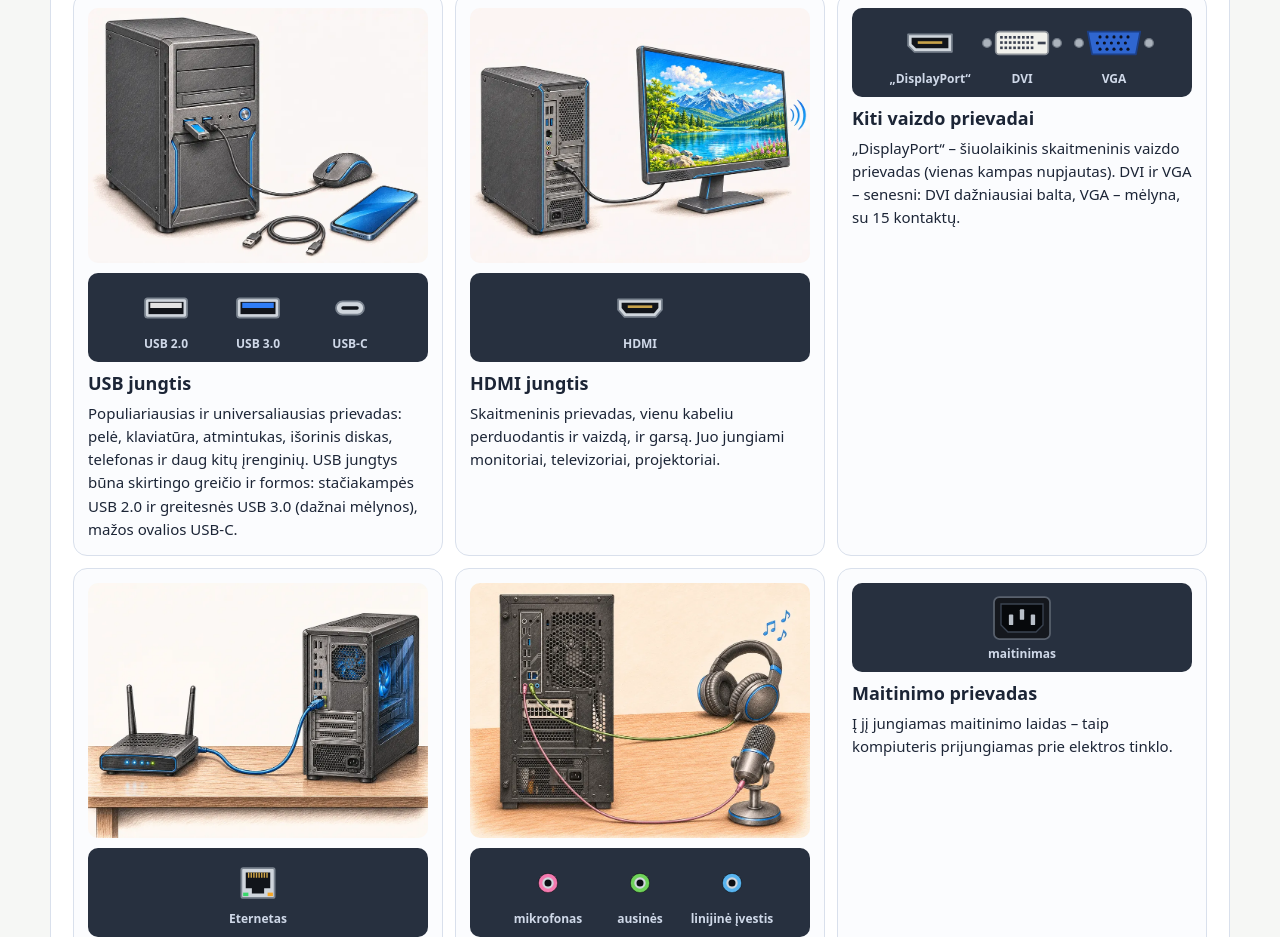
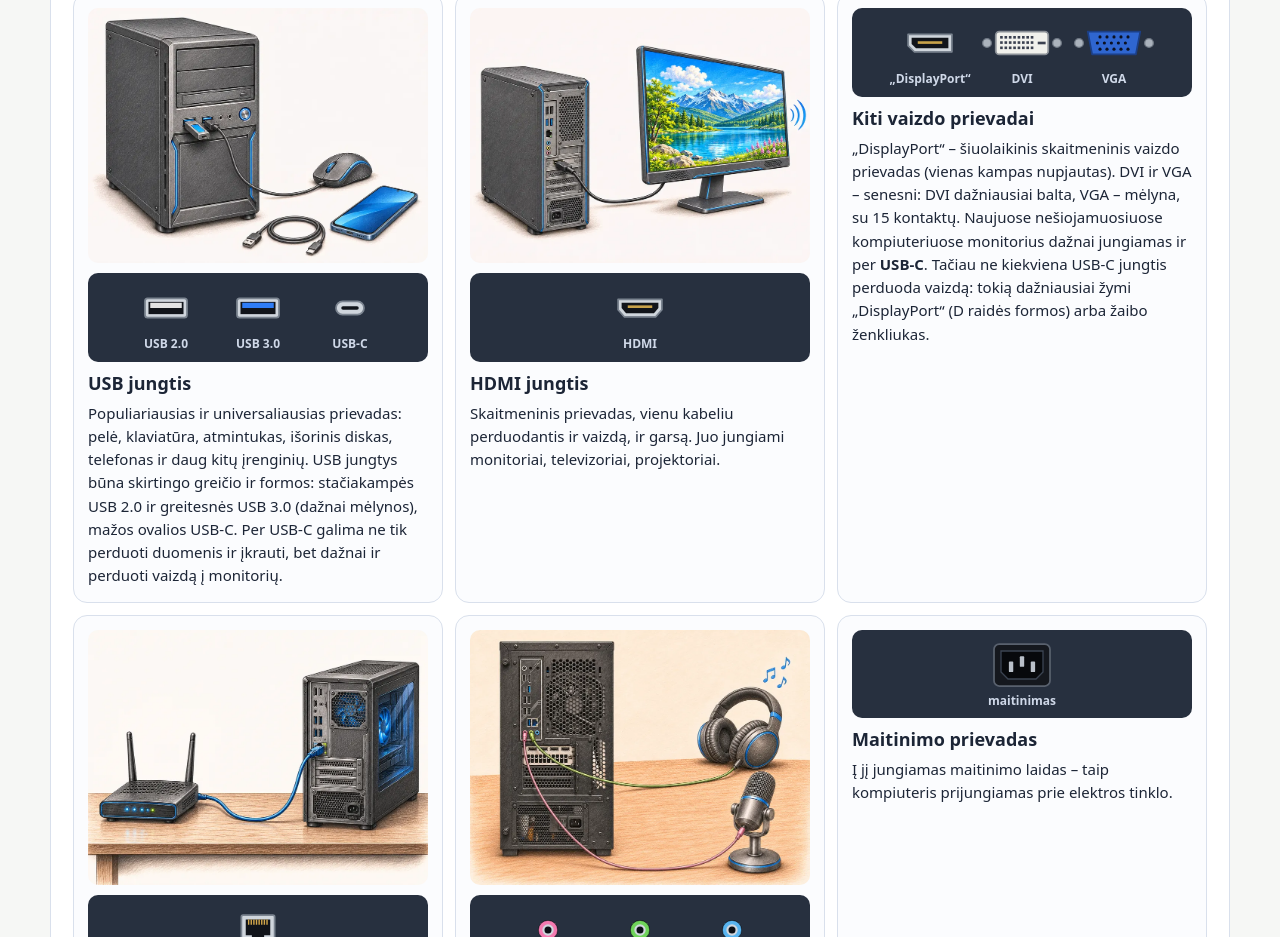
Before and after one commit to vidokas80/infopamokos, a plain HTML site: page src/7-8/isoriniai-irenginiai-ir-prievadai/index.html in a window 1280 px wide. Shown: the part 3240-4177 px from the top of the page. Drawn offline with Linux system fonts and the light colour scheme.

Commit message:
Prievadų pamoka: paminėta, kad per USB-C galima perduoti vaizdą į monitorių

```diff
--- a/src/7-8/isoriniai-irenginiai-ir-prievadai/index.html
+++ b/src/7-8/isoriniai-irenginiai-ir-prievadai/index.html
@@ -363,7 +363,7 @@ font-size:15px;color:var(--txt);background:var(--bg);border-radius:18px;padding:
       <img class="cimg" data-img="prievadai-07-usb.webp" width="900" height="675" loading="lazy" alt="Į kompiuterio priekines USB jungtis įjungtas atmintukas ir pelė">
       <div class="pics"><div class="pic" data-ico="usb2">USB 2.0</div><div class="pic" data-ico="usb3">USB 3.0</div><div class="pic" data-ico="usbc">USB-C</div></div>
       <h3>USB jungtis</h3>
-      <p>Populiariausias ir universaliausias prievadas: pelė, klaviatūra, atmintukas, išorinis diskas, telefonas ir daug kitų įrenginių. USB jungtys būna skirtingo greičio ir formos: stačiakampės USB 2.0 ir greitesnės USB 3.0 (dažnai mėlynos), mažos ovalios USB-C.</p>
+      <p>Populiariausias ir universaliausias prievadas: pelė, klaviatūra, atmintukas, išorinis diskas, telefonas ir daug kitų įrenginių. USB jungtys būna skirtingo greičio ir formos: stačiakampės USB 2.0 ir greitesnės USB 3.0 (dažnai mėlynos), mažos ovalios USB-C. Per USB-C galima ne tik perduoti duomenis ir įkrauti, bet dažnai ir perduoti vaizdą į monitorių.</p>
     </div>
     <div class="port">
       <img class="cimg" data-img="prievadai-08-hdmi.webp" width="900" height="675" loading="lazy" alt="Kompiuteris vienu kabeliu sujungtas su monitoriumi">
@@ -374,7 +374,7 @@ font-size:15px;color:var(--txt);background:var(--bg);border-radius:18px;padding:
     <div class="port">
       <div class="pics"><div class="pic" data-ico="dp">„DisplayPort“</div><div class="pic" data-ico="dvi">DVI</div><div class="pic" data-ico="vga">VGA</div></div>
       <h3>Kiti vaizdo prievadai</h3>
-      <p>„DisplayPort“ – šiuolaikinis skaitmeninis vaizdo prievadas (vienas kampas nupjautas). DVI ir VGA – senesni: DVI dažniausiai balta, VGA – mėlyna, su 15 kontaktų.</p>
+      <p>„DisplayPort“ – šiuolaikinis skaitmeninis vaizdo prievadas (vienas kampas nupjautas). DVI ir VGA – senesni: DVI dažniausiai balta, VGA – mėlyna, su 15 kontaktų. Naujuose nešiojamuosiuose kompiuteriuose monitorius dažnai jungiamas ir per <b>USB-C</b>. Tačiau ne kiekviena USB-C jungtis perduoda vaizdą: tokią dažniausiai žymi „DisplayPort“ (D raidės formos) arba žaibo ženkliukas.</p>
     </div>
     <div class="port">
       <img class="cimg" data-img="prievadai-09-eternetas.webp" width="900" height="675" loading="lazy" alt="Tinklo kabelis jungia maršrutizatorių su kompiuteriu">
```
